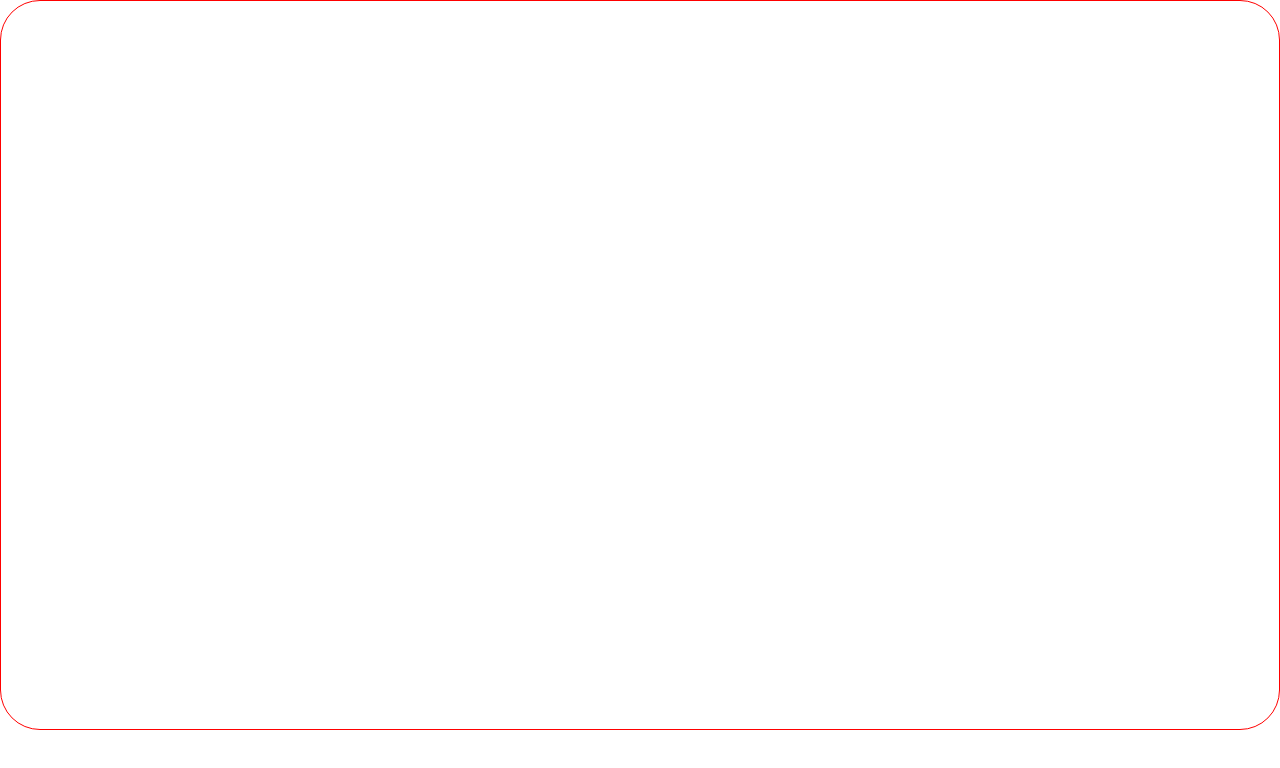
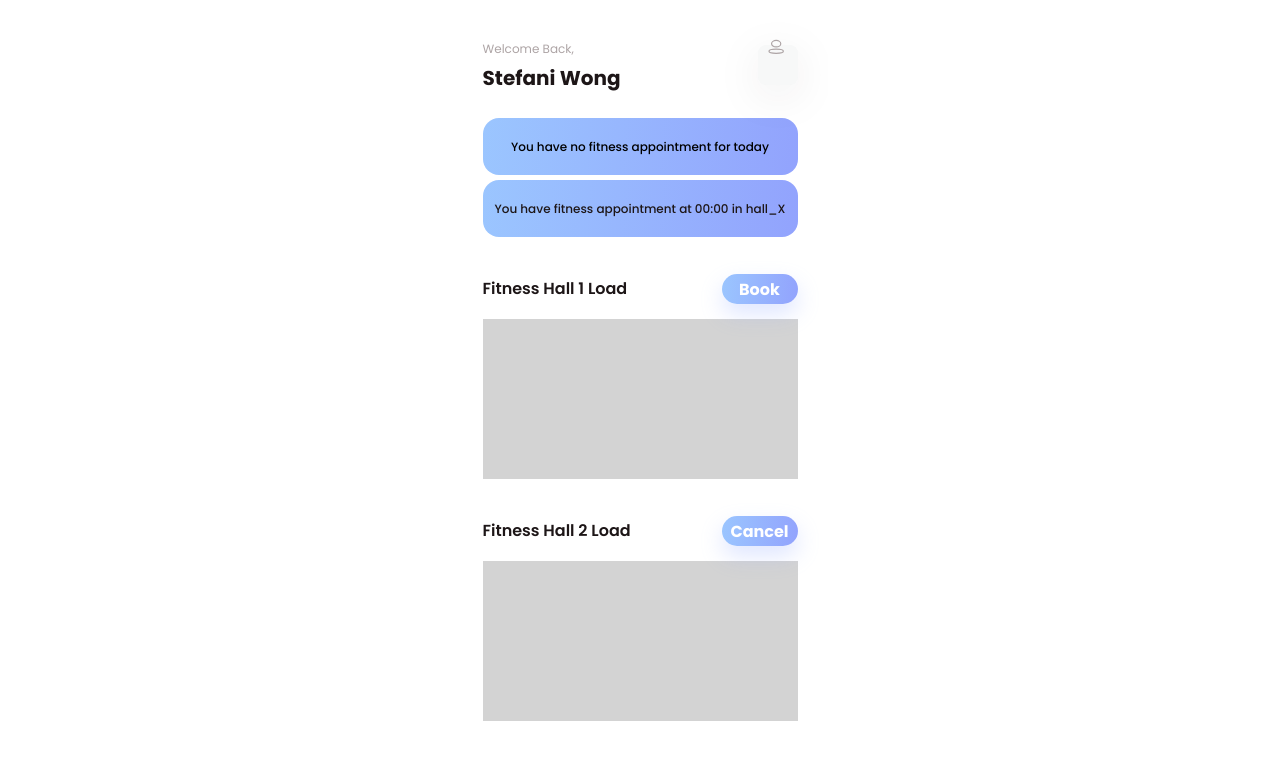
Before and after one commit to aybekmamasaliev/fitness, a Vue app: page /schedule in a window 1280 px wide. Before the commit this address had no page. Shown: the top 768 px of the page. Built offline with nearby package versions, Linux system fonts and the light colour scheme.

Commit message:
feat: added pages

```diff
--- a/src/App.vue
+++ b/src/App.vue
@@ -22,7 +22,6 @@ export default {
   position: relative;
   min-height: 730px;
   font-family: "Poppins";
-  border:1px solid red
 }
 
 
--- a/src/components/CreatePassword.vue
+++ b/src/components/CreatePassword.vue
@@ -1,4 +1,6 @@
 <template>
+        <div class="hey_there">
+          <p class="wellcome your_password">Create New Password</p>
           <div>
             <form>
               <div class="formdiv_first">
@@ -19,7 +21,9 @@
               </div>
             </form>
           </div>
-    <router-link to="/"><button class="login_btn">Reset Password</button></router-link>
+
+        </div>
+        <router-link to="/profile"><button class="login_btn">Reset Password</button></router-link>
 </template>
 
 <script>
--- a/src/components/ForgotPassword.vue
+++ b/src/components/ForgotPassword.vue
@@ -1,28 +1,23 @@
 <template>
-    <div class="hey_there">
-        <p class="wellcome your_password">Create New Password</p>
-        <div>
+     <div class="hey_ther">
+          <p class="wellcome your_password">Forgot Your Password?</p>
+          <div>
+            <div class="enter_the_email">
+              <p>Enter the email associated with your account
+                and we will send an email with instructions to reset your password.</p>
+            </div>
             <form>
-                <div class="formdiv_first">
-                    <img src="../assets/media/Lock2.svg" alt="" class="email">
-                    <img src="../assets/media/Hide3.svg" alt="" class="eye">
-                    <input placeholder="Password" type="password">
-                </div>
-                <div class="between_input2">
-                    <p>Must be at least 8 characters</p>
-                </div>
-                <div class="formdiv_second">
-                    <img src="../assets/media/Lock2.svg" alt="" class="email">
-                    <img src="../assets/media/Hide3.svg" alt="" class="eye">
-                    <input placeholder="Password" type="password">
-                </div>
-                <div class="between_input2">
-                    <p>Both passwords must match </p>
-                </div>
+              <div class="formdiv_third">
+                <img src="../assets/media/Message1.svg" alt="" class="email" />
+                <input placeholder="Email" type="text" />
+              </div>
             </form>
+          </div>
         </div>
-    </div>
-    <router-link to="/"><button class="login_btn">Reset Password</button></router-link>
+        <router-link to="/check"><button class="register_btn">Register</button></router-link>
+        <p class="register_now">
+          Already have an account? <a href="#" class="reg">Login </a>
+        </p>
 </template>
 
 <script>
--- a/src/components/Profile.vue
+++ b/src/components/ProfileFitness.vue
@@ -1,6 +1,6 @@
 <template>
     <div class="hey_there">
-        <p class="wellcome your_password">Profile </p>
+        <p class="wellcome your_password">Profile</p>
         <div>
             <form>
                 <div class="formdiv_first">
@@ -8,11 +8,11 @@
                     <input placeholder="First Name" type="email" />
                 </div>
                 <div class="formdiv_second">
-                    <img src="./media/Profile1.svg" alt="" class="email" />
+                    <img src="../assets/media/Profile1.svg" alt="" class="email" />
                     <input placeholder="Last Name" type="text" />
                 </div>
                 <div class="formdiv_third">
-                    <img src="./media/Message1.svg" alt="" class="email" />
+                    <img src="../assets/media/Message1.svg" alt="" class="email" />
                     <input placeholder="Email" type="text" />
                 </div>
 
@@ -20,21 +20,21 @@
                     <p>Email is not editable</p>
                 </div>
                 <div class="formdiv_fourth">
-                    <img src="./media/Lock2.svg" alt="" class="email" />
-                    <img src="./media/Hide3.svg" alt="" class="eye" />
+                    <img src="../assets/media/Lock2.svg" alt="" class="email" />
+                    <img src="../assets/media/Hide3.svg" alt="" class="eye" />
                     <input placeholder="Password" type="password" />
                 </div>
                 <div class="formdiv_fourth margin_top15">
-                    <img src="./media/Lock2.svg" alt="" class="email" />
-                    <img src="./media/Hide3.svg" alt="" class="eye" />
+                    <img src="../assets/media/Lock2.svg" alt="" class="email" />
+                    <img src="../assets/media/Hide3.svg" alt="" class="eye" />
                     <input placeholder="Old Password" type="password" />
                 </div>
                 <div class="between_input2">
                     <p>Must be at least 8 characters</p>
                 </div>
                 <div class="formdiv_fourth">
-                    <img src="./media/Lock2.svg" alt="" class="email" />
-                    <img src="./media/Hide3.svg" alt="" class="eye" />
+                    <img src="../assets/media/Lock2.svg" alt="" class="email" />
+                    <img src="../assets/media/Hide3.svg" alt="" class="eye" />
                     <input placeholder="Confirm New Password" type="password" />
                 </div>
                 <div class="between_input2">
@@ -45,7 +45,7 @@
             </form>
         </div>
     </div>
-    <a href="./index (7th copy).html"><button class="register_btn">Save Changes</button></a>
+    <router-link to="/schedule"><button class="register_btn">Save Changes</button></router-link>
 </template>
 
 <script>
--- /dev/null
+++ b/src/components/ScheduleAppointment.vue
@@ -0,0 +1,21 @@
+<template>
+    <div class="appointment ">
+        <img src="../assets/media/close.svg" alt="" class="close">
+        <p class="p_of_appointment">Schedule Appointment </p>
+        <p class="fitness_hall">Fitness Hall N</p>
+        <div class="div_of_wath"><img src="../assets/media/time.svg" alt="">
+            <p class="today">Today | 03:00PM</p>
+        </div>
+        <router-link to="/schedulecancel"><button class="btn_small">Schedule appointment</button></router-link >
+    </div>
+</template>
+
+<script>
+export default {
+
+}
+</script>
+
+<style>
+
+</style>
--- /dev/null
+++ b/src/components/ScheduleCancel.vue
@@ -0,0 +1,19 @@
+<template>
+    <div class="appointment ">
+        <img src="../assets/media/close.svg" alt="" class="close">
+        <p class="p_of_appointment">Cancel Appointment</p>
+        <p class="fitness_hall">Are you sure want</p>
+        <p class="to_cancel"> to cancel appointment?</p>
+        <router-link to="/"><button class="btn_small">Cancel Appointment</button></router-link>
+    </div>
+</template>
+
+<script>
+export default {
+
+}
+</script>
+
+<style>
+
+</style>
--- /dev/null
+++ b/src/components/ScheduleUser.vue
@@ -0,0 +1,143 @@
+<template>
+    <div class="schedule">
+        <div class="graph">
+            <p class="wellcome_back">Welcome Back,</p>
+            <p class="user_name">Stefani Wong</p>
+            <img src="../assets/media/Notification1.svg" alt="" class="notification_img">
+            <div class="info_fitness margin_top_25">
+                <p style="color:black">You have no fitness appointment for today</p>
+            </div>
+            <div class="info_fitness">
+                <p>You have fitness appointment at 00:00 in hall_X</p>
+            </div>
+            <div class="halls">
+                <p>Fitness Hall 1 Load</p>
+                <router-link to="/scheduleappo"><button class="book">Book</button></router-link>
+            </div>
+            <div class="persent_block"></div>
+
+            <div class="halls">
+                <p>Fitness Hall 2 Load</p><button class="book">Cancel</button>
+            </div>
+            <div class="persent_block"></div>
+        </div>
+    </div>
+
+</template>
+
+<script>
+export default {
+
+}
+</script>
+
+<style>
+
+.schedule{
+    width: 100%;
+  height: 100vh;
+  background: #ffffff;
+  border-radius: 40px;
+  display: flex;
+  flex-direction: column;
+  justify-content: center;
+  align-items: center;
+  position: relative;
+  min-height: 1065px;
+}
+.graph{
+  width: 375px;
+  height: 1065px;
+  background: #ffffff;
+  border-radius: 40px;
+  position: relative;
+  padding-left: 30px;
+  padding-right: 30px;
+  padding-top: 40px;
+}
+.wellcome_back {
+  font-family: "Poppins";
+  font-weight: 400;
+  font-size: 12px;
+  line-height: 18px;
+  color: #ada4a5;
+}
+.user_name {
+  font-family: "Poppins";
+  font-weight: 700;
+  font-size: 20px;
+  line-height: 30px;
+  color: #1d1617;
+  margin-top: 5px;
+}
+
+.notification_img {
+  position: absolute;
+  right: 0;
+  top: 15px;
+}
+
+
+.info_fitness {
+  width: 315px;
+  height: 57px;
+  background: linear-gradient(274.42deg, #92a3fd 0%, #9dceff 124.45%);
+  border-radius: 16px;
+  display: flex;
+  align-items: center;
+  justify-content: center;
+  margin-top: 5px;
+}
+
+.margin_top_25 {
+  margin-top: 25px;
+}
+
+.info_fitness p {
+  font-family: "Poppins";
+  font-weight: 500;
+  font-size: 12px;
+  line-height: 18px;
+  color: #1d1617;
+}
+
+.halls {
+  height: 30px;
+  margin-top: 37px;
+  display: flex;
+  justify-content: space-between;
+}
+
+.halls p {
+  color: #1d1617;
+  font-family: "Poppins";
+  font-weight: 600;
+  font-size: 16px;
+  line-height: 24px;
+  display: flex;
+  align-items: center;
+}
+
+.halls .book {
+  width: 76px;
+  height: 30px;
+  background: linear-gradient(274.42deg, #92a3fd 0%, #9dceff 124.45%);
+  border-radius: 50px;
+  color: white;
+  border:0;
+  position:inherit;
+  transform: translate(0);
+}
+
+.persent_block{
+  width: 315px;
+  height: 160px;
+  background-color: lightgrey;
+  margin-top: 15px;
+}
+
+.halls a{
+  text-decoration: none;
+}
+
+</style>
--- a/src/router/index.js
+++ b/src/router/index.js
@@ -5,6 +5,10 @@ import CreateAccaunt from "../components/CreateAccaunt"
 import ForgotPassword from "../components/ForgotPassword"
 import CheckEmail from "../components/CheckEmail"
 import CreatePassword from "../components/CreatePassword"
+import ProfileFitness from "../components/ProfileFitness"
+import ScheduleUser from "../components/ScheduleUser"
+import ScheduleAppointment from "../components/ScheduleAppointment"
+import ScheduleCancel from "../components/ScheduleCancel"
 
 
 const routes = [
@@ -37,6 +41,26 @@ const routes = [
     path: "/password",
     name:"password",
     component: CreatePassword
+  },
+  {
+    path: "/profile",
+    name:"profile",
+    component: ProfileFitness
+  },
+  {
+    path: "/schedule",
+    name:"schedule",
+    component: ScheduleUser
+  },
+  {
+    path: "/scheduleappo",
+    name:"scheduleappo",
+    component: ScheduleAppointment
+  },
+  {
+    path: "/schedulecancel",
+    name:"schedulecancel",
+    component: ScheduleCancel
   }
 ]
 
```
Lines whose indentation alone changed are shown as unchanged.
